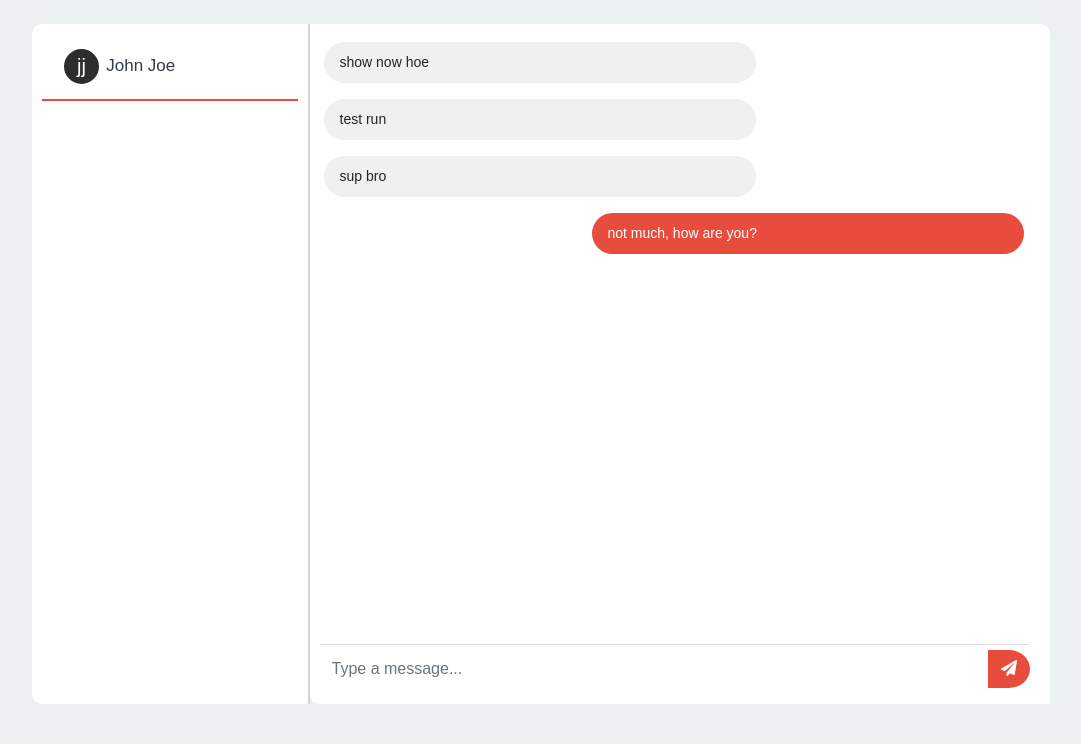
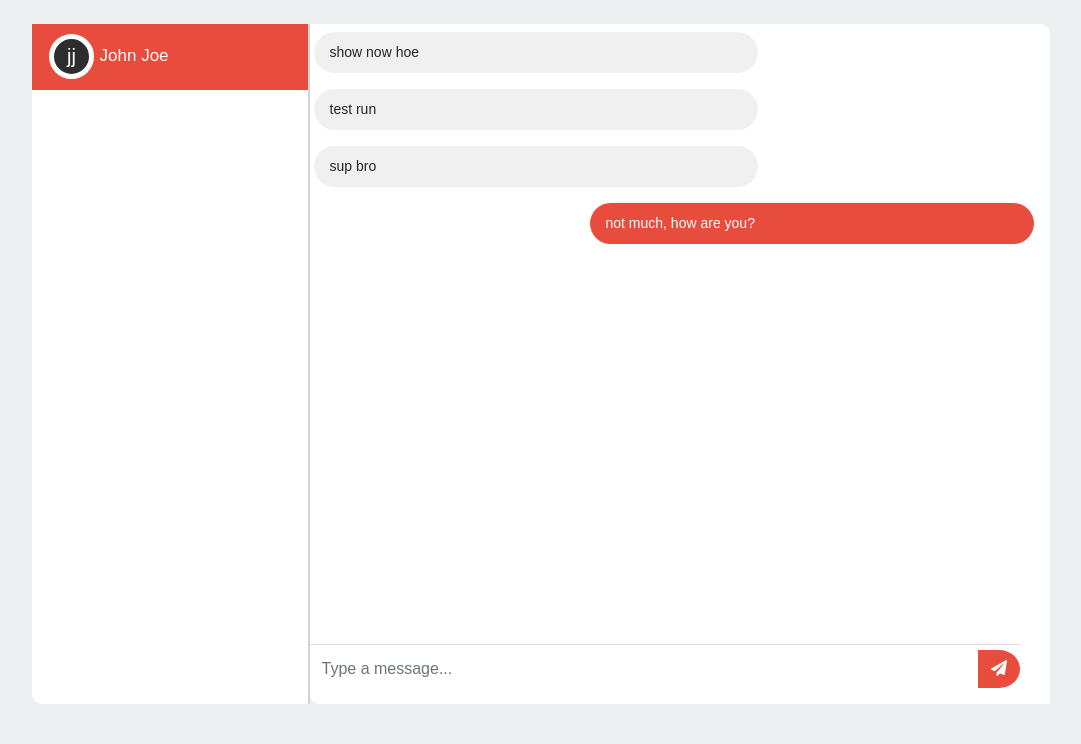
Before and after one commit to enrina-wilms/catalyst, a PHP site: page /includes/chat/chat-home.php?id=6 in a window 1280 px wide. Shown: the part 56-800 px from the top of the page, without its empty margins (53-1134 px from the left). Run offline with PHP 8.4, Linux system fonts and the light colour scheme; data comes from the database, SQL or seed files in the repository; some libraries are stand-ins or nearby versions; some web fonts are replaced.

Commit message:
added active chat and fix some errors

```diff
--- a/css/style.css
+++ b/css/style.css
@@ -68,7 +68,11 @@ a:hover {
 .chat-box {
 	background-color: white;
 	height: 85vh;
-	padding: 10px;
+	padding: 0px;
+}
+.active-chat{
+	background-color: #E74C3C;
+	color: #fff;
 }
 .chat-m{
 	border-top-right-radius: 10px;
@@ -128,11 +132,12 @@ a:hover {
 	text-decoration: none;
 }
 .linka{
-	border-bottom: 2px solid #E74B3D;
+	border-bottom: 1px solid #E74B3D;
 	padding: 10px;
 }
 .linka:hover{
 	background-color: #F1F0F0;
+	color: black;
 	text-decoration: none;
 }
 
--- a/includes/chat/chat.php
+++ b/includes/chat/chat.php
@@ -3,7 +3,7 @@
 require_once '../../models/database.php';
 require_once '../../models/chat/Chat.php';
 
-session_start();
+@session_start();
 $dbcon = Database::getDb();
 $friendId = $_SESSION['id'];
 if(isset($_POST['method'])){
--- a/includes/mentorship/list-user-apprentice.php
+++ b/includes/mentorship/list-user-apprentice.php
@@ -6,6 +6,9 @@ $dbcon = Database::getDb();
 $apprentice= new Mentors();
 $apprentice = $apprentice->listApprentice($dbcon, 7);
 
+@session_start();
+$friendId = $_SESSION['id'];
+
 foreach($apprentice as $app){
     $fullName = ucfirst($app->apprentice_fname) .' '. ucfirst($app->apprentice_lname);
     $fName = $app->apprentice_fname;
@@ -13,8 +16,12 @@ foreach($apprentice as $app){
     $firstChar = mb_substr($fName, 0, 1, "UTF-8");
     $secChar = mb_substr($lName, 0, 1, "UTF-8");
 
+    $active = '';
+    if($friendId == $app->profile_id){
+        $active = "active-chat";
+    }
     echo '<a href="?id='.$app->profile_id.'">
-        <div class="row linka">
+        <div class="row linka '.$active.'">
             <div class="col-sm-2">
                 <div class="profile-avatar-circle-mentor ml-n2">
                     <span class="profile-initials-mentor">'.$firstChar . $secChar.'</span>
```
